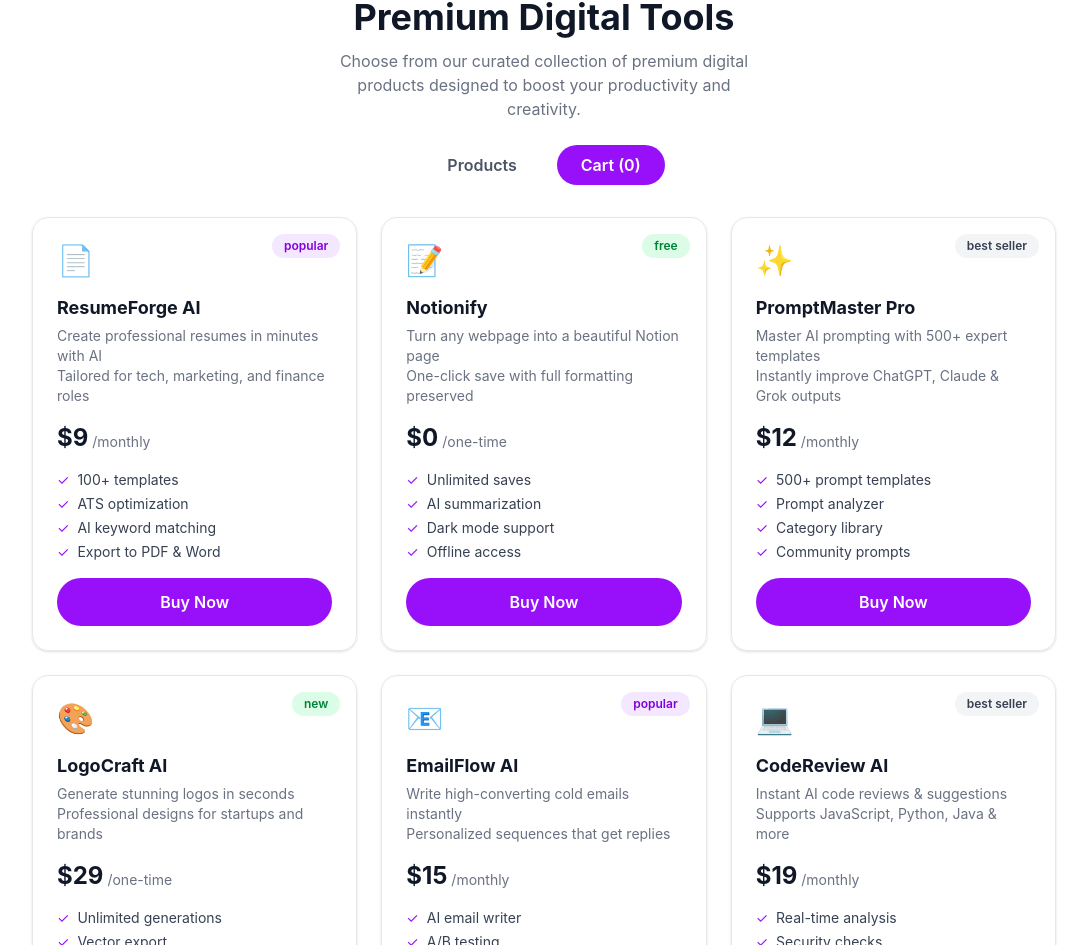
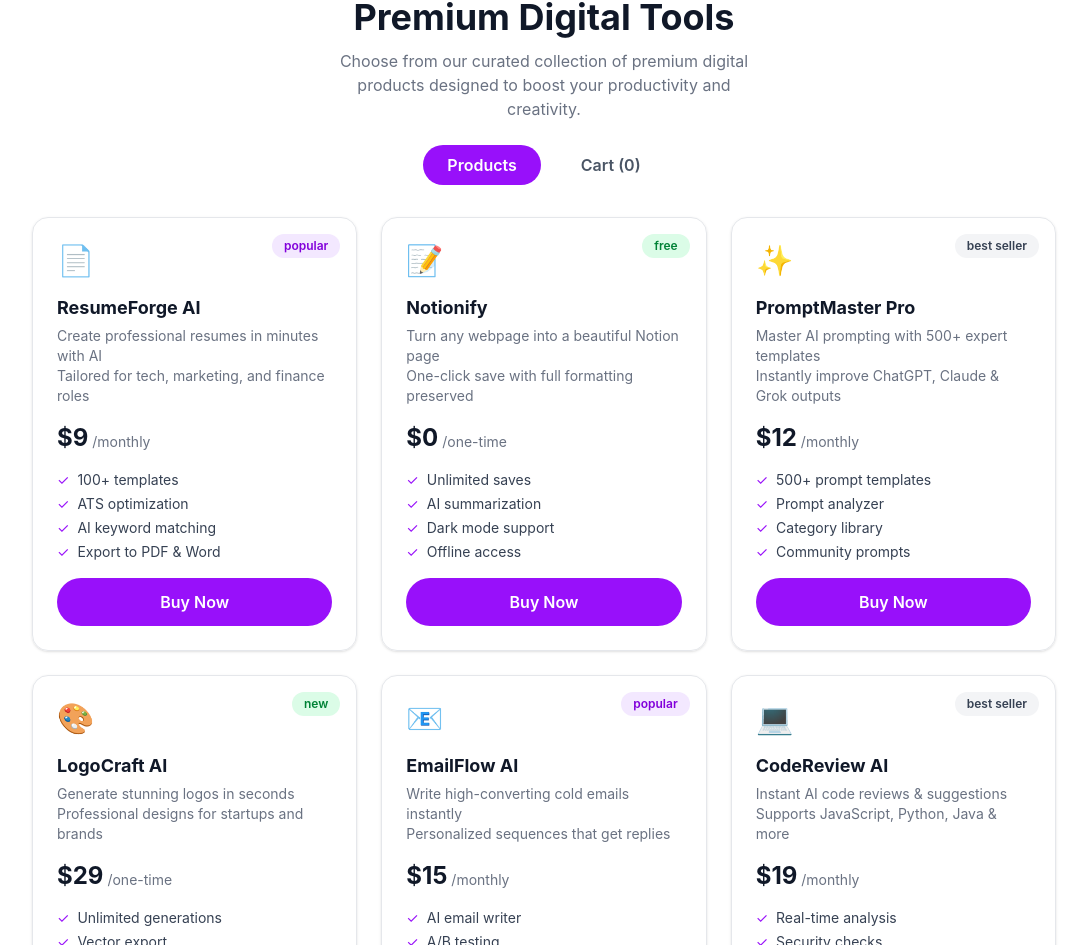
Before and after one commit to anim710/z.anim_Digitool_Platform_ph-A6, a React (Vite) app: page / in a window 1280 px wide. Shown: the part 933-1878 px from the top of the page, without its empty margins (96-1183 px from the left). Built offline with nearby package versions, Linux system fonts and the light colour scheme.

Commit message:
final update the toggle option

```diff
--- a/src/App.jsx
+++ b/src/App.jsx
@@ -19,21 +19,26 @@
 
   return (
     <>
-        <ToastContainer />
-      <NavBar carts={carts}/>
+      <ToastContainer />
+      <NavBar carts={carts} />
       <Banner />
       <Rating />
 
       <Suspense fallback={<p className="text-center py-20">Loading...</p>}>
-        {!showCart ? (
-          <Products
-            productPromise={productPromise}
+        <Products
+          productPromise={productPromise}
+          carts={carts}
+          setCarts={setCarts}
+          showCart={showCart}
+          setShowCart={setShowCart}
+        />
+        {showCart && (
+          <Cart
             carts={carts}
             setCarts={setCarts}
+            showCart={showCart}
             setShowCart={setShowCart}
           />
-        ) : (
-          <Cart carts={carts} setCarts={setCarts} setShowCart={setShowCart} />
         )}
       </Suspense>
 
--- a/src/Components/Cart.jsx
+++ b/src/Components/Cart.jsx
@@ -1,10 +1,11 @@
 import { toast } from "react-toastify";
 
-const Cart = ({ carts, setCarts,setShowCart }) => {
+const Cart = ({ carts, setCarts, showCart, setShowCart }) => {
   const totalPrice = carts.reduce((sum, item) => sum + item.price, 0);
 
   const handlePayment = () => {
     setCarts([]);
+    setShowCart(false);
     toast.success("Payment successful!");
   };
 
@@ -15,35 +16,7 @@
   };
 
   return (
-    <>
-  <div className="text-center mb-8">
-        <h2 className="text-4xl font-bold text-gray-900">Premium Digital Tools</h2>
-        <p className="text-gray-500 mt-3 max-w-md mx-auto">
-          Choose from our curated collection of premium digital products designed
-          to boost your productivity and creativity.
-        </p>
-
-        {/* Tab Buttons */}
-        <div className="flex justify-center gap-4 mt-6">
-          <button
-            onClick={() => setShowCart(false)}
-            className="px-6 py-2 rounded-full font-semibold text-gray-600"
-          >
-            Products
-          </button>
-          <button
-            onClick={() => setShowCart(true)}
-            className="px-6 py-2 rounded-full font-semibold bg-purple-600 text-white"
-          >
-            Cart ({carts.length})
-          </button>
-        </div>
-      </div>
-
-
-
-    <div className="max-w-2xl mx-auto border border-gray-200 rounded-2xl p-8 shadow-sm">
-
+    <div className="max-w-2xl mx-auto border border-gray-200 rounded-2xl p-8 shadow-sm mb-10">
       <h3 className="text-xl font-bold text-gray-900 mb-6">Your Cart</h3>
 
       {carts.length === 0 ? (
@@ -85,9 +58,7 @@
           </button>
         </>
       )}
-
     </div>
-    </>
   );
 };
 
--- a/src/Components/ProductCard.jsx
+++ b/src/Components/ProductCard.jsx
@@ -12,23 +12,22 @@
   const [isBought, setIsBought] = useState(false);
 
   const handleAddToCart = () => {
-    setIsBought(true);
     const isFound = carts.find((item) => item.id === product.id);
     if (isFound) {
       toast.error("Item already in cart!");
       return;
     }
+    setIsBought(true);
     setCarts([...carts, product]);
     toast.success("Item added to cart!");
   };
 
   return (
     <div className="relative border border-gray-200 rounded-2xl p-6 flex flex-col gap-4 shadow-sm">
+
       {/* Badge */}
       {product.tag && (
-        <div
-          className={`absolute top-4 right-4 text-xs font-semibold px-3 py-1 rounded-full ${getBadgeColor(product.tagType)}`}
-        >
+        <div className={`absolute top-4 right-4 text-xs font-semibold px-3 py-1 rounded-full ${getBadgeColor(product.tagType)}`}>
           {product.tag}
         </div>
       )}
@@ -39,26 +38,19 @@
       {/* Name & Desc */}
       <div>
         <h3 className="text-lg font-bold text-gray-900">{product.name}</h3>
-        <p className="text-sm text-gray-500 mt-1 whitespace-pre-line">
-          {product.description}
-        </p>
+        <p className="text-sm text-gray-500 mt-1 whitespace-pre-line">{product.description}</p>
       </div>
 
       {/* Price */}
       <div className="flex items-end gap-1">
-        <span className="text-2xl font-bold text-gray-900">
-          ${product.price}
-        </span>
+        <span className="text-2xl font-bold text-gray-900">${product.price}</span>
         <span className="text-sm text-gray-500 mb-0.5">/{product.period}</span>
       </div>
 
       {/* Features */}
       <ul className="flex flex-col gap-1">
         {product.features.map((feature) => (
-          <li
-            key={feature}
-            className="flex items-center gap-2 text-sm text-gray-700"
-          >
+          <li key={feature} className="flex items-center gap-2 text-sm text-gray-700">
             <span className="text-purple-600">✓</span> {feature}
           </li>
         ))}
@@ -68,15 +60,11 @@
       <button
         onClick={handleAddToCart}
         disabled={isBought}
-        className={`w-full py-3 rounded-full text-white font-semibold transition-all mt-auto
-           ${
-             isBought
-               ? "bg-green-600 cursor-not-allowed opacity-50"
-               : "bg-purple-600 hover:bg-purple-700"
-           }`}
+        className="w-full py-3 rounded-full bg-purple-600 text-white font-semibold hover:bg-purple-700 transition-all disabled:opacity-50 disabled:cursor-not-allowed mt-auto"
       >
-        {isBought ? "Added to Cart!" : "Buy Now"}
+        {isBought ? "Added" : "Buy Now"}
       </button>
+
     </div>
   );
 };
--- a/src/Components/Products.jsx
+++ b/src/Components/Products.jsx
@@ -1,7 +1,7 @@
 import { use } from "react";
 import ProductCard from "./ProductCard";
 
-const Products = ({ productPromise, carts, setCarts, setShowCart }) => {
+const Products = ({ productPromise, carts, setCarts, showCart, setShowCart }) => {
   const products = use(productPromise);
 
   return (
@@ -19,20 +19,25 @@
         <div className="flex justify-center gap-4 mt-6">
           <button
             onClick={() => setShowCart(false)}
-            className="px-6 py-2 rounded-full font-semibold text-gray-600"
+            className={`px-6 py-2 rounded-full font-semibold transition-all ${
+              !showCart ? "bg-purple-600 text-white" : "text-gray-600"
+            }`}
           >
             Products
           </button>
           <button
             onClick={() => setShowCart(true)}
-            className="px-6 py-2 rounded-full font-semibold bg-purple-600 text-white"
+            className={`px-6 py-2 rounded-full font-semibold transition-all ${
+              showCart ? "bg-purple-600 text-white" : "text-gray-600"
+            }`}
           >
             Cart ({carts.length})
           </button>
         </div>
       </div>
 
-      {/* Products Grid */}
+      {/* Products Grid — always visible */}
+      {!showCart && (
         <div className="grid grid-cols-1 md:grid-cols-3 gap-6 max-w-5xl mx-auto">
           {products.map((product) => (
             <ProductCard
@@ -43,6 +48,7 @@
             />
           ))}
         </div>
+      )}
 
     </div>
   );
```
Lines whose indentation alone changed are shown as unchanged.
